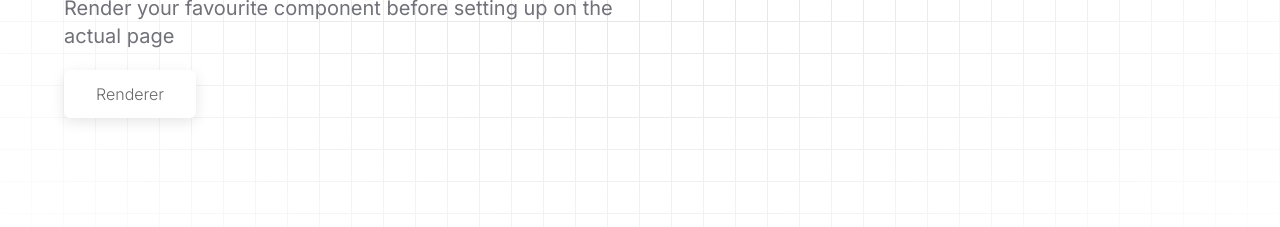
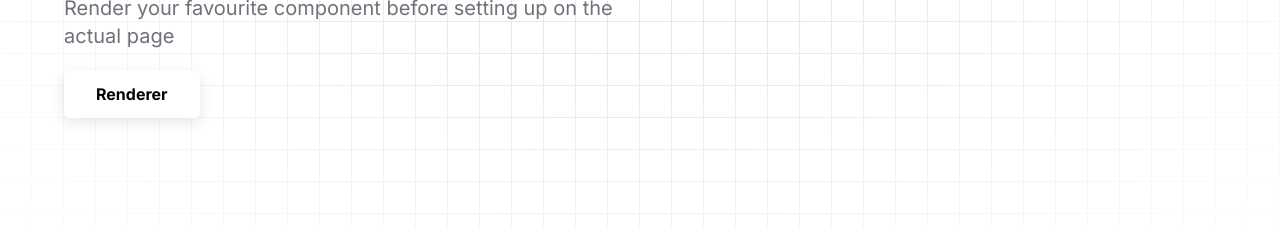
Before and after one commit to sidhuiwnl/component-renderer, a Next.js app: page / in a window 1280 px wide. Shown: the part 523-750 px from the top of the page. Built offline with nearby package versions, Linux system fonts and the light colour scheme.

Commit message:
styled frontpage

```diff
--- a/app/component/ui/button.tsx
+++ b/app/component/ui/button.tsx
@@ -29,7 +29,7 @@ export  function StyledButton(){
 
 export function MainButton(){
     return(
-        <button className="shadow-[0_4px_14px_0_rgb(0,0,0,10%)] hover:shadow-[0_6px_20px_rgba(93,93,93,23%)] px-8 py-3 bg-[#fff] text-[#696969] rounded-md font-light transition duration-200 ease-linear">
+        <button className="shadow-[0_4px_14px_0_rgb(0,0,0,10%)] hover:shadow-[0_6px_20px_rgba(93,93,93,23%)] px-8 py-3 bg-[#fff] text-[#070404] rounded-md font-bold transition duration-200 ease-linear">
         Renderer
       </button>
     )
```
